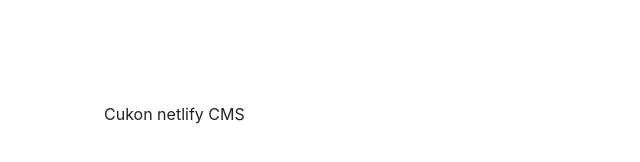
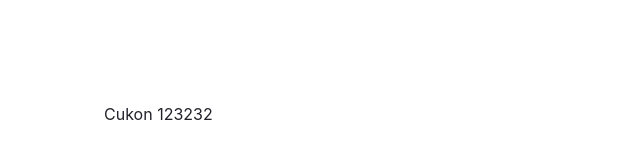
Before and after one commit to JurajLigo/cukon-netlify-cms, a Gatsby site: page / in a window 1280 px wide. Shown: the full height of the page, 0-640 px from the left. Built offline with nearby package versions, Linux system fonts and the light colour scheme; Gatsby itself is replaced by a stand-in of ours.

Commit message:
Update index.js with data from contact json

```diff
--- a/src/pages/index.js
+++ b/src/pages/index.js
@@ -1,4 +1,6 @@
 import * as React from "react";
+
+import contact from "../../site/content/contact.json";
 
 // styles
 const pageStyles = {
@@ -9,7 +11,7 @@
 
 // markup
 const IndexPage = () => {
-  return <main style={pageStyles}>Cukon netlify CMS</main>;
+  return <main style={pageStyles}>Cukon {contact.phone}</main>;
 };
 
 export default IndexPage;
```
Also changed, not shown: 1 other file.
